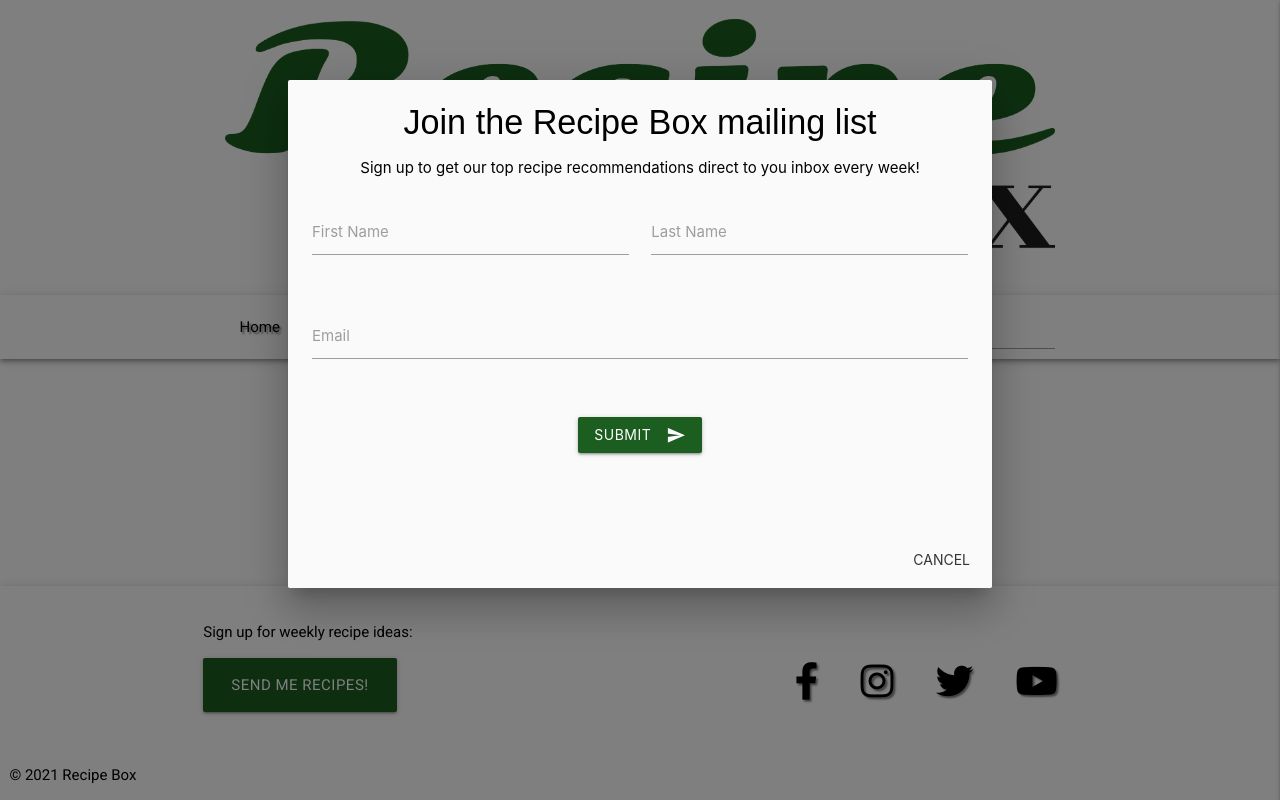
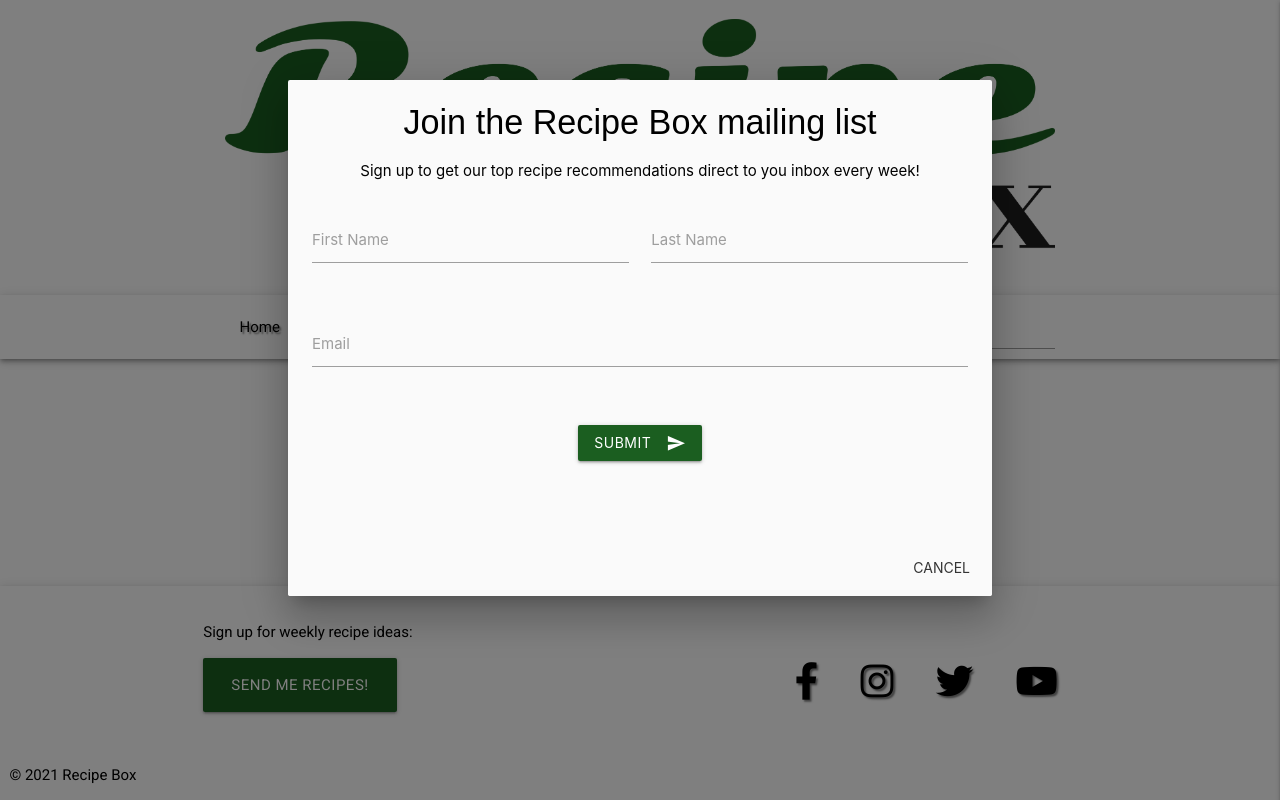
Before and after one commit to theopmw/recipe-box, a Flask app: page /recipes in a window 1280 px wide, after a click on "SEND ME RECIPES!". Run offline with Flask 2, Linux system fonts and the light colour scheme; data that the repository does not hold is empty; some libraries are stand-ins or nearby versions; some web fonts are replaced.

Commit message:
Add footer modal styling

```diff
--- a/static/css/style.css
+++ b/static/css/style.css
@@ -306,6 +306,11 @@ Footer
   padding-left: 0.625rem;
 }
 
+.modal-text {
+  margin: 1.25rem 0 1.25rem 0;
+}
+
+
 /*
 ------------------------------------------
 MEDIA QUERIES
```
